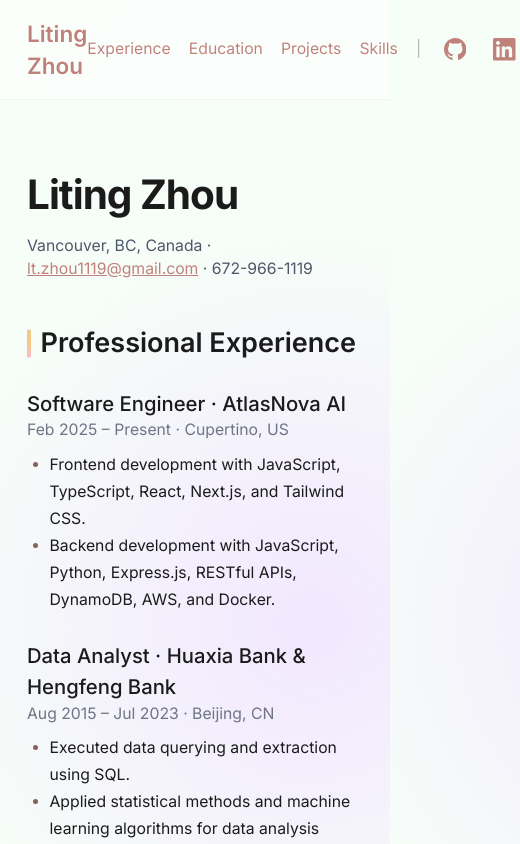
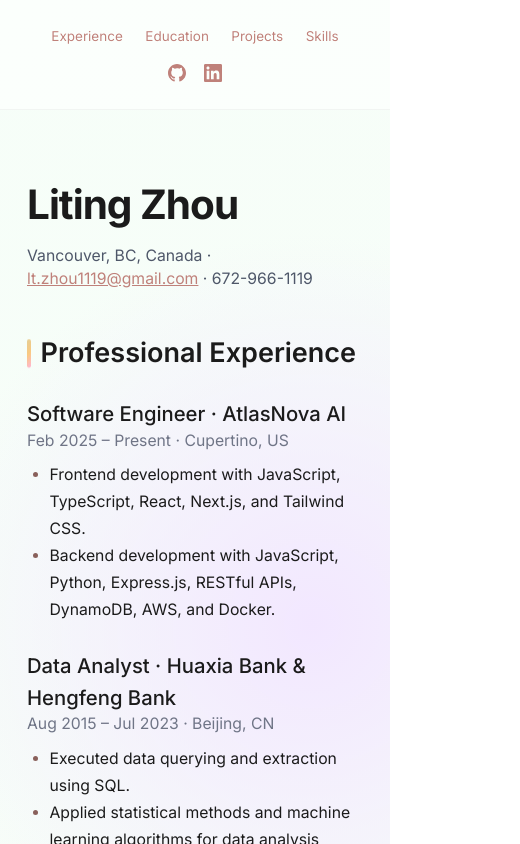
Before and after one commit to Liting-Zhou/liting-zhou.github.io, a Next.js app: page / in a window 390 px wide. Shown: the top 844 px of the page, 520 px wide, since content can reach past the window. Built offline with nearby package versions, Linux system fonts and the light colour scheme.

Commit message:
mobile navigation

```diff
--- a/app/globals.css
+++ b/app/globals.css
@@ -343,3 +343,41 @@
 section[id] {
   scroll-margin-top: 88px;
 }
+
+/* Mobile navigation adjustments */
+@media (max-width: 768px) {
+  header .flex {
+    gap: 0.75rem;
+  }
+
+  /* Center the mobile navigation when title is hidden */
+  header > div > div {
+    justify-content: center;
+  }
+
+  /* Mobile navigation styling */
+  nav.md\:hidden {
+    gap: 0.5rem;
+    font-size: 0.75rem;
+    padding: 0.25rem 0;
+    max-width: 100%;
+    justify-content: center;
+  }
+
+  nav.md\:hidden a {
+    padding: 0.25rem 0.375rem;
+    white-space: nowrap;
+  }
+
+  nav.md\:hidden svg {
+    width: 1rem;
+    height: 1rem;
+  }
+}
+
+/* Enhance social icon hover effects */
+header a[href*="github"]:hover,
+header a[href*="linkedin"]:hover {
+  transform: scale(1.1);
+  transition: all 0.2s ease;
+}
--- a/app/layout.tsx
+++ b/app/layout.tsx
@@ -45,11 +45,14 @@
     >
       <body className="antialiased">
         <header className="sticky top-0 z-40 backdrop-blur supports-[backdrop-filter]:bg-white/50 bg-white/70 border-b border-black/5">
-          <div className="max-w-4xl mx-auto w-full px-6 py-4 flex items-center justify-between">
-            <Link href="/" className="text-xl font-semibold">
+          <div className="max-w-4xl mx-auto w-full px-6 py-4">
+            <div className="flex items-center justify-between">
+              <Link href="/" className="text-xl font-semibold hidden md:block">
                 Liting Zhou
               </Link>
-            <nav className="flex gap-4 text-sm items-center">
+
+              {/* Desktop Navigation */}
+              <nav className="hidden md:flex gap-4 text-sm items-center">
                 <a href="#experience" className="hover:underline">
                   Experience
                 </a>
@@ -86,6 +89,45 @@
                   </svg>
                 </a>
               </nav>
+
+              {/* Mobile Navigation */}
+              <nav className="md:hidden flex gap-3 text-sm items-center flex-wrap justify-center">
+                <a href="#experience" className="hover:underline">
+                  Experience
+                </a>
+                <a href="#education" className="hover:underline">
+                  Education
+                </a>
+                <a href="#projects" className="hover:underline">
+                  Projects
+                </a>
+                <a href="#skills" className="hover:underline">
+                  Skills
+                </a>
+                <a
+                  href="https://github.com/Liting-Zhou"
+                  target="_blank"
+                  rel="noopener noreferrer"
+                  aria-label="GitHub profile"
+                  className="hover:opacity-70 transition-opacity"
+                >
+                  <svg className="w-4 h-4" fill="currentColor" viewBox="0 0 24 24" aria-hidden="true">
+                    <path fillRule="evenodd" d="M12 0C5.374 0 0 5.373 0 12 0 17.302 3.438 21.8 8.207 23.387c.599.111.793-.261.793-.577v-2.234c-3.338.726-4.033-1.416-4.033-1.416-.546-1.387-1.333-1.756-1.333-1.756-1.089-.745.083-.729.083-.729 1.205.084 1.839 1.237 1.839 1.237 1.07 1.834 2.807 1.304 3.492.997.107-.775.418-1.305.762-1.604-2.665-.305-5.467-1.334-5.467-5.931 0-1.311.469-2.381 1.236-3.221-.124-.303-.535-1.524.117-3.176 0 0 1.008-.322 3.301 1.23A11.509 11.509 0 0112 5.803c1.02.005 2.047.138 3.006.404 2.291-1.552 3.297-1.23 3.297-1.23.653 1.653.242 2.874.118 3.176.77.84 1.235 1.911 1.235 3.221 0 4.609-2.807 5.624-5.479 5.921.43.372.823 1.102.823 2.222v3.293c0 .319.192.694.801.576C20.566 21.797 24 17.3 24 12c0-6.627-5.373-12-12-12z" clipRule="evenodd" />
+                  </svg>
+                </a>
+                <a
+                  href="https://www.linkedin.com/in/liting-zhou-8678b687/"
+                  target="_blank"
+                  rel="noopener noreferrer"
+                  aria-label="LinkedIn profile"
+                  className="hover:opacity-70 transition-opacity"
+                >
+                  <svg className="w-4 h-4" fill="currentColor" viewBox="0 0 24 24" aria-hidden="true">
+                    <path d="M20.447 20.452h-3.554v-5.569c0-1.328-.027-3.037-1.852-3.037-1.853 0-2.136 1.445-2.136 2.939v5.667H9.351V9h3.414v1.561h.046c.477-.9 1.637-1.85 3.37-1.85 3.601 0 4.267 2.37 4.267 5.455v6.286zM5.337 7.433c-1.144 0-2.063-.926-2.063-2.065 0-1.138.92-2.063 2.063-2.063 1.14 0 2.064.925 2.064 2.063 0 1.139-.925 2.065-2.064 2.065zm1.782 13.019H3.555V9h3.564v11.452zM22.225 0H1.771C.792 0 0 .774 0 1.729v20.542C0 23.227.792 24 1.771 24h20.451C23.2 24 24 23.227 24 22.271V1.729C24 .774 23.2 0 22.222 0h.003z"/>
+                  </svg>
+                </a>
+              </nav>
+            </div>
           </div>
         </header>
         <main className="max-w-4xl mx-auto w-full px-6 py-8">{children}</main>
```
Lines whose indentation alone changed are shown as unchanged.
